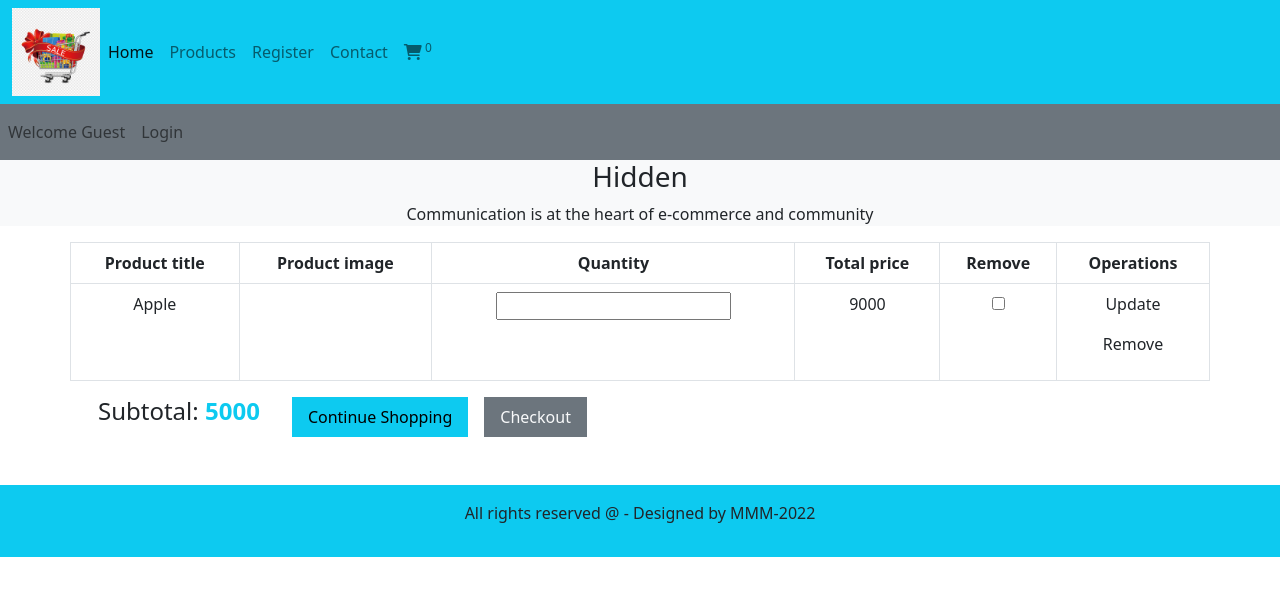
After one commit to asqar-8828/Ecommerce_website, a PHP site: page /cart.php in a window 1280 px wide. The commit adds this page. Shown: the top 596 px of the page. Run offline with PHP 8.4, Linux system fonts and the light colour scheme; data that the repository does not hold is empty.

Commit message:
Displaying Static Cart Design

```diff
--- /dev/null
+++ b/cart.php
@@ -0,0 +1,131 @@
+<?php
+include ('includes/connect.php');
+include ('./functions/common_function.php');
+?>
+<!DOCTYPE html>
+<html lang="en">
+<head>
+    <meta charset="UTF-8">
+    <title>E-commerce cart details</title>
+    <!--bootstrap css link-->
+    <link href="https://cdn.jsdelivr.net/npm/bootstrap@5.2.1/dist/css/bootstrap.min.css"
+          rel="stylesheet"
+          integrity="sha384-iYQeCzEYFbKjA/T2uDLTpkwGzCiq6soy8tYaI1GyVh/UjpbCx/TYkiZhlZB6+fzT"
+          crossorigin="anonymous">
+
+    <!--font awesome-->
+    <link rel="stylesheet" href="https://cdnjs.cloudflare.com/ajax/libs/font-awesome/6.2.0/css/all.min.css" integrity="sha512-xh6O/CkQoPOWDdYTDqeRdPCVd1SpvCA9XXcUnZS2FmJNp1coAFzvtCN9BmamE+4aHK8yyUHUSCcJHgXloTyT2A==" crossorigin="anonymous" referrerpolicy="no-referrer" />
+    <!--css file-->
+    <link rel="stylesheet" href="style.css">
+</head>
+
+<body>
+<!--navbar-->
+<div class="container-fluid p-0"> <!--/.container-fluid starts-->
+
+    <nav class="navbar navbar-expand-lg bg-info"> <!--first child starts-->
+        <div class="container-fluid">
+            <img src="./images/logo.png" alt="logo_shopping" class="logo">
+            <button class="navbar-toggler" type="button" data-bs-toggle="collapse" data-bs-target="#navbarSupportedContent" aria-controls="navbarSupportedContent" aria-expanded="false" aria-label="Toggle navigation">
+                <span class="navbar-toggler-icon"></span>
+            </button>
+            <div class="collapse navbar-collapse" id="navbarSupportedContent">
+                <ul class="navbar-nav me-auto mb-2 mb-lg-0">
+                    <li class="nav-item">
+                        <a class="nav-link active" aria-current="page" href="index.php">Home</a>
+                    </li>
+                    <li class="nav-item">
+                        <a class="nav-link" href="display_all.php">Products</a>
+                    </li>
+                    <li class="nav-item">
+                        <a class="nav-link" href="#">Register</a>
+                    </li>
+                    <li class="nav-item">
+                        <a class="nav-link" href="#">Contact</a>
+                    </li>
+                    <li class="nav-item">
+                        <a class="nav-link" href="cart.php"><i class="fa-solid fa-cart-shopping"></i><sup>
+                                <?php cart_item(); ?>
+                            </sup></a>
+                    </li>
+                </ul>
+            </div>
+        </div>
+    </nav><!--first child ends-->
+
+    <!--        calling cart function -->
+    <?php
+    cart();
+    ?>
+
+    <nav class="navbar navbar-expand-lg navbar-light bg-secondary"> <!--second child starts-->
+        <ul class="navbar-nav me-auto">
+            <li class="nav-item">
+                <a class="nav-link" href="#">Welcome Guest</a>
+            </li>
+            <li class="nav-item">
+                <a class="nav-link" href="#">Login</a>
+            </li>
+
+        </ul>
+
+    </nav> <!--second child ends-->
+
+    <div class="bg-light"> <!--third child starts-->
+        <h3 class="text-center">Hidden</h3>
+        <p class="text-center">Communication is at the heart of e-commerce and community</p>
+
+    </div> <!--third child ends-->
+
+    <div class="container"> <!--fourth child table-->
+        <div class="row">
+            <table class="table table-bordered text-center">
+                <thead>
+                    <tr>
+                        <th>Product title</th>
+                        <th>Product image</th>
+                        <th>Quantity</th>
+                        <th>Total price</th>
+                        <th>Remove</th>
+                        <th>Operations</th>
+                    </tr>
+                </thead>
+                <tbody>
+                    <tr>
+                        <td>Apple</td>
+                        <td><img src="" alt=""></td>
+                        <td><input type="text"></td>
+                        <td>9000</td>
+                        <td><input type="checkbox"></td>
+                        <td>
+                            <p>Update</p>
+                            <p>Remove</p>
+                        </td>
+                    </tr>
+                </tbody>
+
+            </table>
+            <!--Subtotal-->
+            <div class="d-flex mb-5">
+                <h4 class="px-3">Subtotal: <strong class="text-info">5000</strong></h4>
+                <a href="index.php"><button class="bg-info px-3 py-2 mx-3 border-0">Continue Shopping</button></a>
+                <a href="#"><button class="bg-secondary px-3 py-2 border-0 text-light">Checkout</button></a>
+
+            </div>
+
+        </div>
+    </div>
+
+</div><!--/.container-fluid ends-->
+
+<!--Footer starts-->
+<?php include ('includes/footer.php') ?>
+<!--Footer ends-->
+
+<!--bootstrap JS link-->
+<script src="https://cdn.jsdelivr.net/npm/bootstrap@5.2.1/dist/js/bootstrap.bundle.min.js"
+        integrity="sha384-u1OknCvxWvY5kfmNBILK2hRnQC3Pr17a+RTT6rIHI7NnikvbZlHgTPOOmMi466C8"
+        crossorigin="anonymous"></script>
+</body>
+
+</html>
--- a/index.php
+++ b/index.php
@@ -44,7 +44,7 @@ include ('./functions/common_function.php');
                             <a class="nav-link" href="#">Contact</a>
                         </li>
                         <li class="nav-item">
-                            <a class="nav-link" href="#"><i class="fa-solid fa-cart-shopping"></i><sup>
+                            <a class="nav-link" href="cart.php"><i class="fa-solid fa-cart-shopping"></i><sup>
                                     <?php cart_item(); ?>
                                     </sup></a>
                         </li>
```
